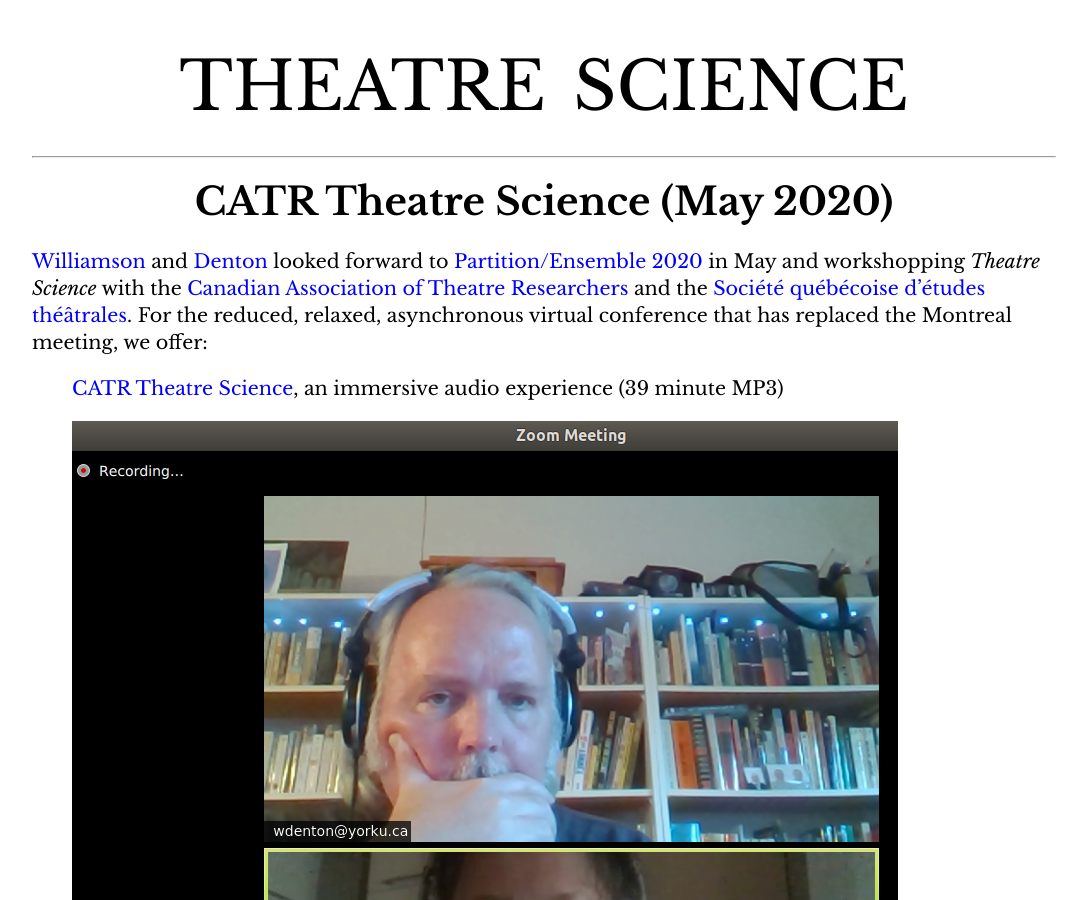
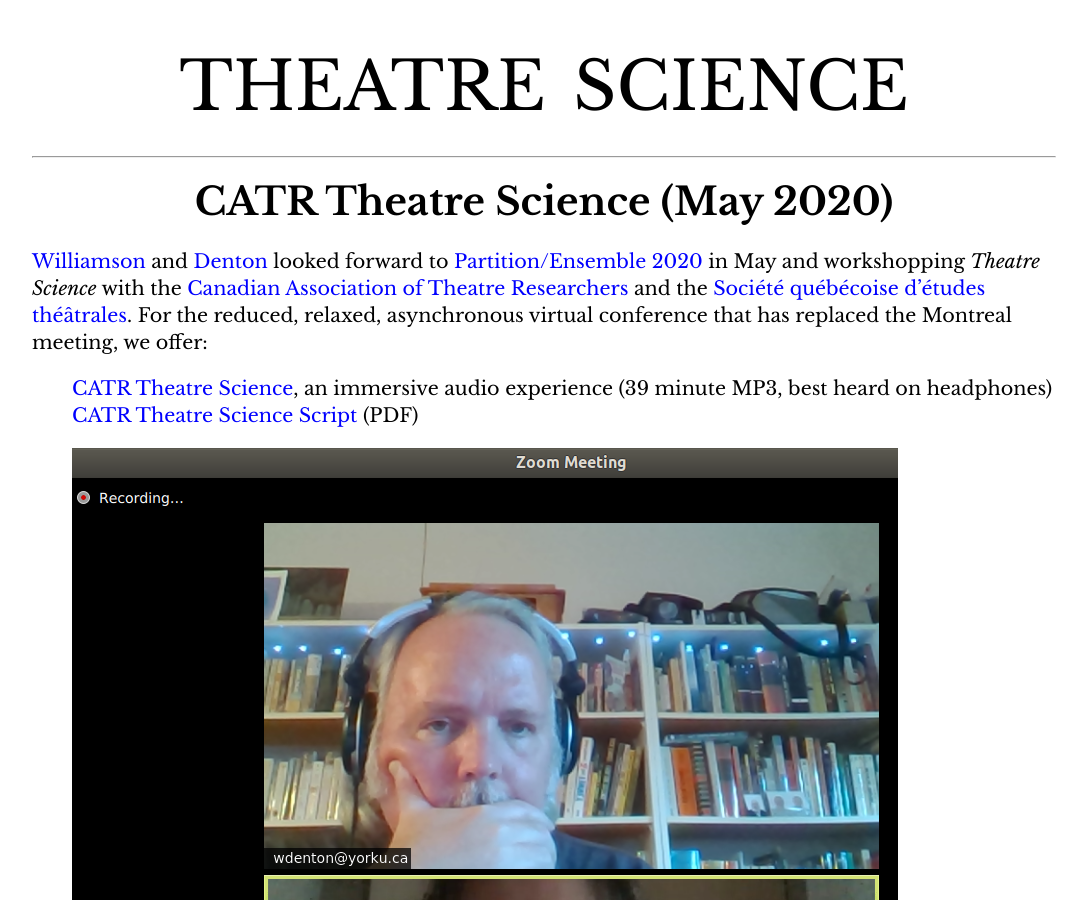
Before and after one commit to wdenton/theatrescience, a Jekyll site: the page built from web/index.md, in a window 1280 px wide and 900 px high. Shown: the whole window, without its empty margins (96-1183 px from the left). Built offline with Jekyll 4.4.1, drawn with Linux system fonts in a browser that asks for light colours.

Commit message:
Add CATR Theatre Science Script

```diff
--- a/web/index.md
+++ b/web/index.md
@@ -11,7 +11,8 @@ description: Williamson and Denton investigate.
 
 [Williamson](https://www.ashleywilliamson.org) and [Denton](https://www.miskatonic.org/) looked forward to [Partition/Ensemble 2020](https://partitionensemble2020.com/) in May and workshopping *Theatre Science* with the [Canadian Association of Theatre Researchers](https://catracrt.ca/) and the [Société québécoise d'études théâtrales](https://sqet.org/).  For the reduced, relaxed, asynchronous virtual conference that has replaced the Montreal meeting, we offer:
 
-* [CATR Theatre Science](files/CATR-Theatre-Science.mp3), an immersive audio experience (39 minute MP3)
+* [CATR Theatre Science](files/CATR-Theatre-Science.mp3), an immersive audio experience (39 minute MP3, best heard on headphones)
+* [CATR Theatre Science Script](/files/CATR-Theatre-Science-Script.pdf) (PDF)
 
 {% include image.html url = "/images/zoom-recording-screenshot-square.png" caption = "Cover image of CATR Theatre Science: Williamson and Denton with headphones" %}
 
```
Also changed, not shown: 1 other file.
